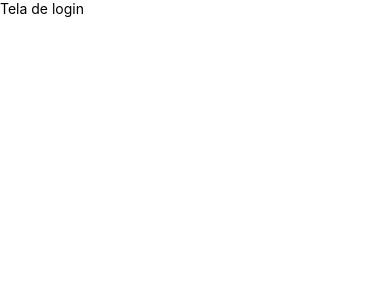
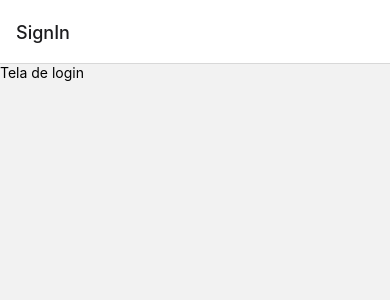
Before and after one commit to Adrianodbs/pizzaria, a React Native app in the folder pizzaria2/mobile/: screen /Dashboard in a window 390 px wide. Shown: the top 300 px of the page. Built offline with nearby package versions, Linux system fonts and the light colour scheme.

Commit message:
configurando navegação

```diff
--- a/pizzaria2/mobile/App.tsx
+++ b/pizzaria2/mobile/App.tsx
@@ -1,13 +1,13 @@
 
 import {View, StatusBar } from 'react-native';
-
-import SignIn from './src/pages/SignIn';
+import {NavigationContainer} from '@react-navigation/native'
+import Routes from './src/routes';
 
 export default function App() {
   return (
-    <View >
+    <NavigationContainer>
       <StatusBar backgroundColor='#1d1d2e' barStyle='light-content' translucent={false} />
-      <SignIn />
-    </View>
+      <Routes />
+    </NavigationContainer>
   );
 }
--- a/pizzaria2/mobile/package.json
+++ b/pizzaria2/mobile/package.json
@@ -9,11 +9,15 @@
     "web": "expo start --web"
   },
   "dependencies": {
+    "@react-navigation/native": "^6.1.1",
+    "@react-navigation/native-stack": "^6.9.7",
     "expo": "~47.0.8",
     "expo-status-bar": "~1.4.2",
     "react": "18.1.0",
     "react-dom": "18.1.0",
     "react-native": "0.70.5",
+    "react-native-safe-area-context": "4.4.1",
+    "react-native-screens": "~3.18.0",
     "react-native-web": "~0.18.9"
   },
   "devDependencies": {
--- /dev/null
+++ b/pizzaria2/mobile/src/pages/Dashboard/index.tsx
@@ -0,0 +1,10 @@
+import React from 'react'
+import {View, Text} from 'react-native'
+
+export default function Dashboard() {
+  return (
+    <View>
+      <Text>Dashboard</Text>
+    </View>
+  )
+}
--- /dev/null
+++ b/pizzaria2/mobile/src/routes/app.routes.tsx
@@ -0,0 +1,16 @@
+import React from 'react'
+import {createNativeStackNavigator} from '@react-navigation/native-stack'
+
+import Dashboard from '../pages/Dashboard'
+
+const Stack = createNativeStackNavigator()
+
+function AppRoutes(){
+  return(
+    <Stack.Navigator>
+      <Stack.Screen name='Dashboard' component={Dashboard} />
+    </Stack.Navigator>
+  )
+}
+
+export default AppRoutes
--- /dev/null
+++ b/pizzaria2/mobile/src/routes/auth.routes.tsx
@@ -0,0 +1,16 @@
+import React from 'react'
+import {createNativeStackNavigator} from '@react-navigation/native-stack'
+
+import SignIn from '../pages/SignIn'
+
+const Stack = createNativeStackNavigator()
+
+function AuthRoutes(){
+  return(
+    <Stack.Navigator>
+      <Stack.Screen name='SignIn' component={SignIn} />
+    </Stack.Navigator>
+  )
+}
+
+export default AuthRoutes
--- /dev/null
+++ b/pizzaria2/mobile/src/routes/index.tsx
@@ -0,0 +1,17 @@
+import React from "react";
+
+import {View} from 'react-native'
+
+import AppRoutes from "./app.routes";
+import AuthRoutes from "./auth.routes";
+
+function Routes(){
+
+  const isAuthenticated = false
+  const loading = false
+  return(
+    isAuthenticated ? <AppRoutes /> : <AuthRoutes />
+  )
+}
+
+export default Routes
```
Also changed, not shown: 1 other file (tests, documents, lock files or other folders).
